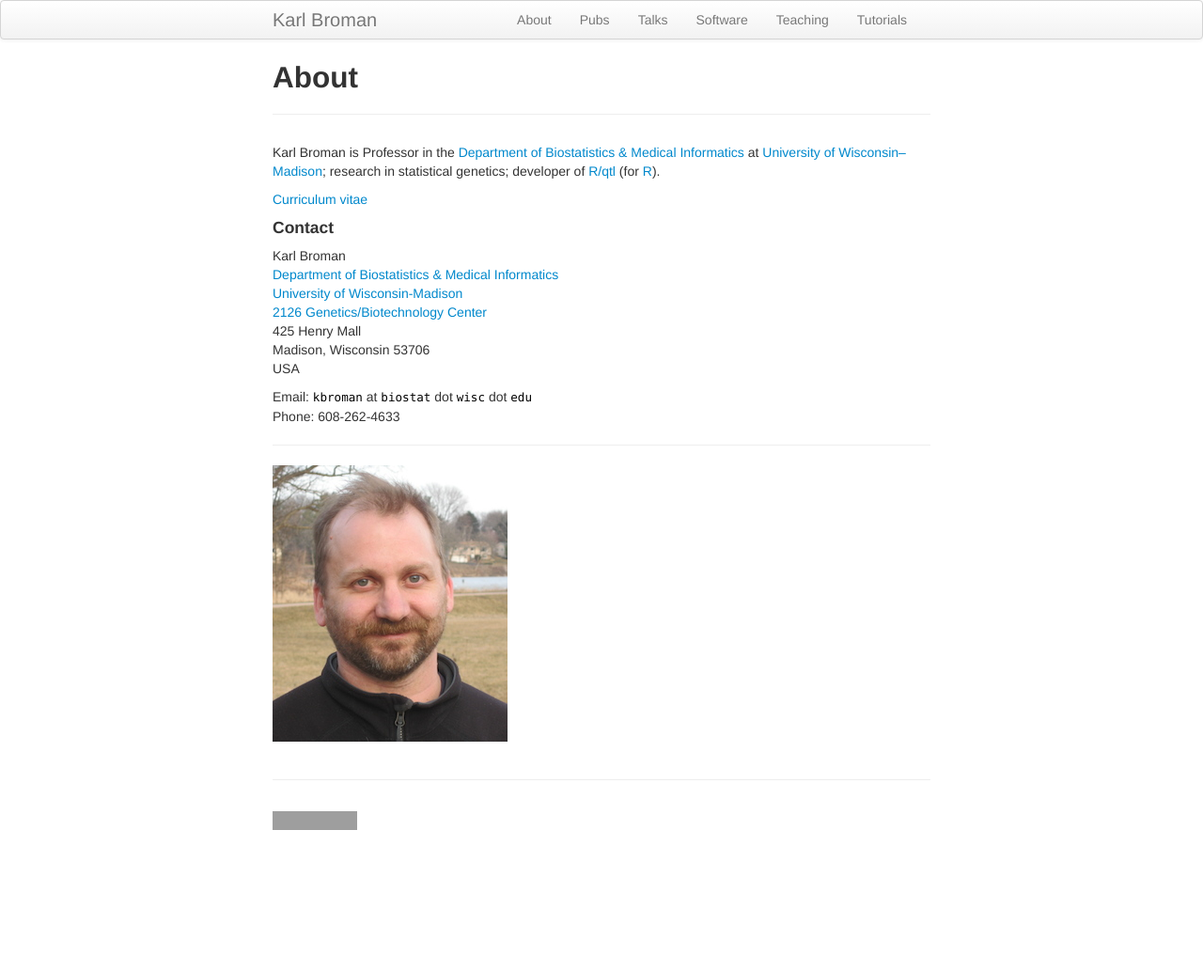
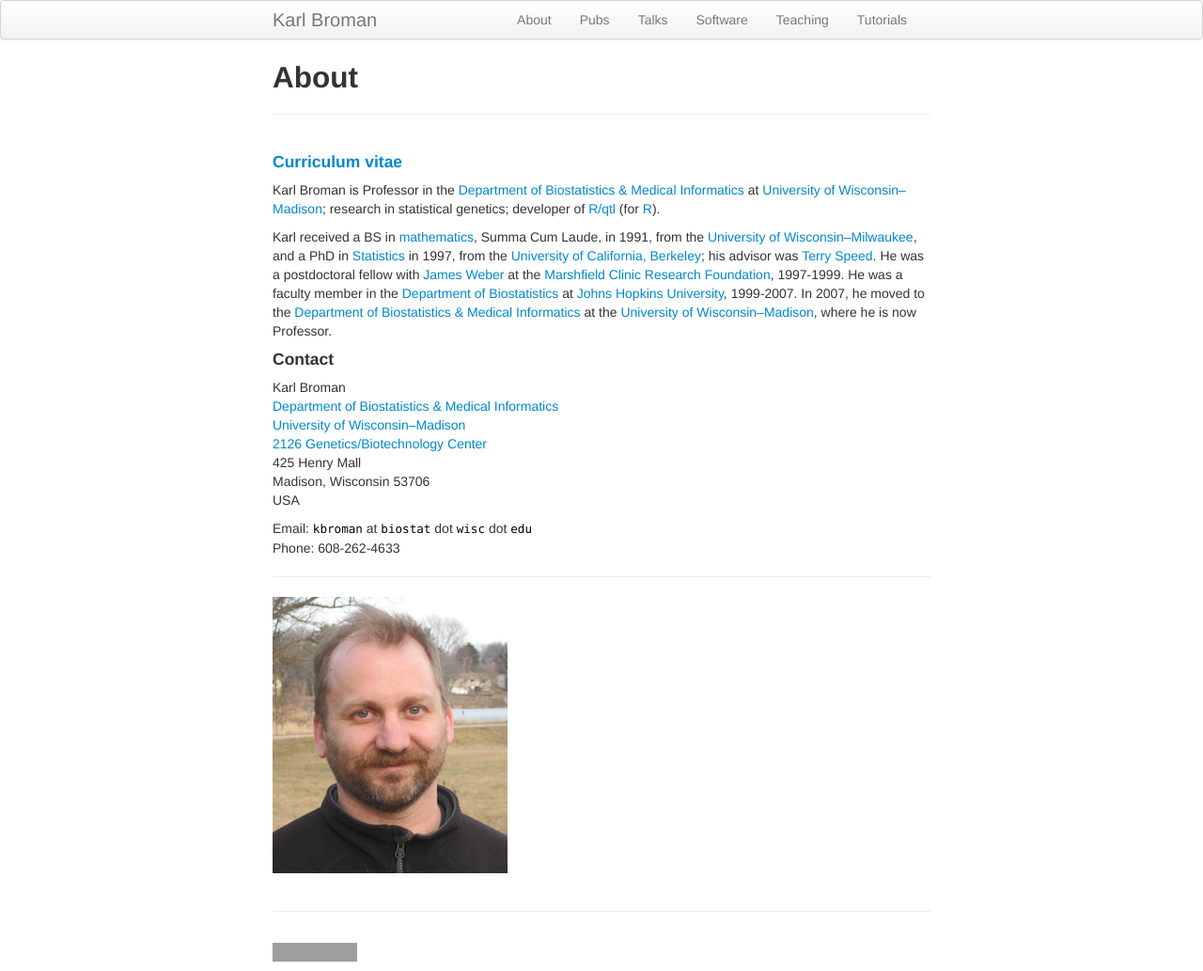
Before and after one commit to kbroman/kbroman.github.io, a Jekyll site: the page built from pages/about.md, in a window 1280 px wide. Shown: the whole page at 94% size. Built offline with Jekyll 4.4.1, drawn with Linux system fonts in a browser that asks for light colours; before the commit the page ends 900 px from its top, so only the background shows below that; grey boxes are pictures that could not be loaded.

Commit message:
Add my history to the About page

```diff
--- a/pages/about.md
+++ b/pages/about.md
@@ -3,20 +3,34 @@ layout: page
 title: About
 ---
 
+#### [Curriculum vitae]({{ BASE_PATH }}/assets/broman.pdf)
+
 Karl Broman is Professor in the
-[Department of Biostatistics & Medical Informatics](http://www.biostat.wisc.edu)
+[Department of Biostatistics &amp; Medical Informatics](http://www.biostat.wisc.edu)
 at [University of Wisconsin&ndash;Madison](http://www.wisc.edu);
 research in statistical genetics; developer of
 [R/qtl](http://www.rqtl.org) (for [R](http://www.r-project.org)).
 
-[Curriculum vitae]({{ BASE_PATH }}/assets/broman.pdf)
-
+Karl received a BS in [mathematics](http://www4.uwm.edu/letsci/math/),
+Summa Cum Laude, in 1991, from the
+[University of Wisconsin&ndash;Milwaukee](http://uwm.edu/), and a
+PhD in [Statistics](http://www.stat.berkeley.edu) in 1997, from the
+[University of California, Berkeley](http://berkeley.edu); his advisor was
+[Terry Speed](http://www.wehi.edu.au/faculty_members/professor_terry_speed).
+He was a postdoctoral fellow with [James Weber](https://www.preventiongenetics.com/about-us/senior-staff/) at the
+[Marshfield Clinic Research Foundation](http://research.marshfieldclinic.org),
+1997-1999. He
+was a faculty member in the [Department of Biostatistics](http://www.biostat.jhsph.edu) at [Johns
+Hopkins University](http://www.jhsph.edu), 1999-2007. In 2007, he moved to the
+[Department of Biostatistics &amp; Medical Informatics](http://www.biostat.wisc.edu)
+at the [University of Wisconsin&ndash;Madison](http://www.wisc.edu),
+where he is now Professor.
 
 #### Contact
 
 Karl Broman<br>
-[Department of Biostatistics & Medical Informatics](http://www.bisotat.wisc.edu)<br>
-[University of Wisconsin-Madison](http://www.wisc.edu)<br>
+[Department of Biostatistics &amp;  Medical Informatics](http://www.bisotat.wisc.edu)<br>
+[University of Wisconsin&ndash;Madison](http://www.wisc.edu)<br>
 [2126 Genetics/Biotechnology Center](http://map.wisc.edu/s/2tie3nen)<br>
 425 Henry Mall<br>
 Madison, Wisconsin 53706<br>
```
